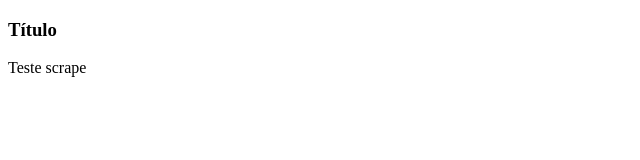
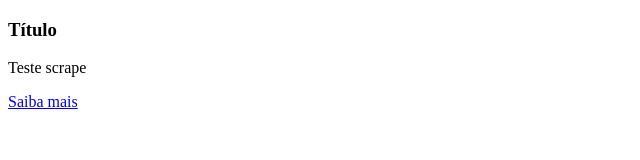
Before and after one commit to minattinho/testescrape, a plain HTML site: page index.html in a window 1280 px wide. Shown: the whole page, without its empty margins (0-640 px from the left). Drawn offline with Linux system fonts and the light colour scheme.

Commit message:
Update index.html

```diff
--- a/index.html
+++ b/index.html
@@ -15,7 +15,7 @@
                     </div>
                     <div>
                         <p>Teste scrape</p>
-                        <a href="pagina.html"></a>
+                        <a href="pagina.html">Saiba mais</a>
                     </div>
                 </div>
             </div>
```
